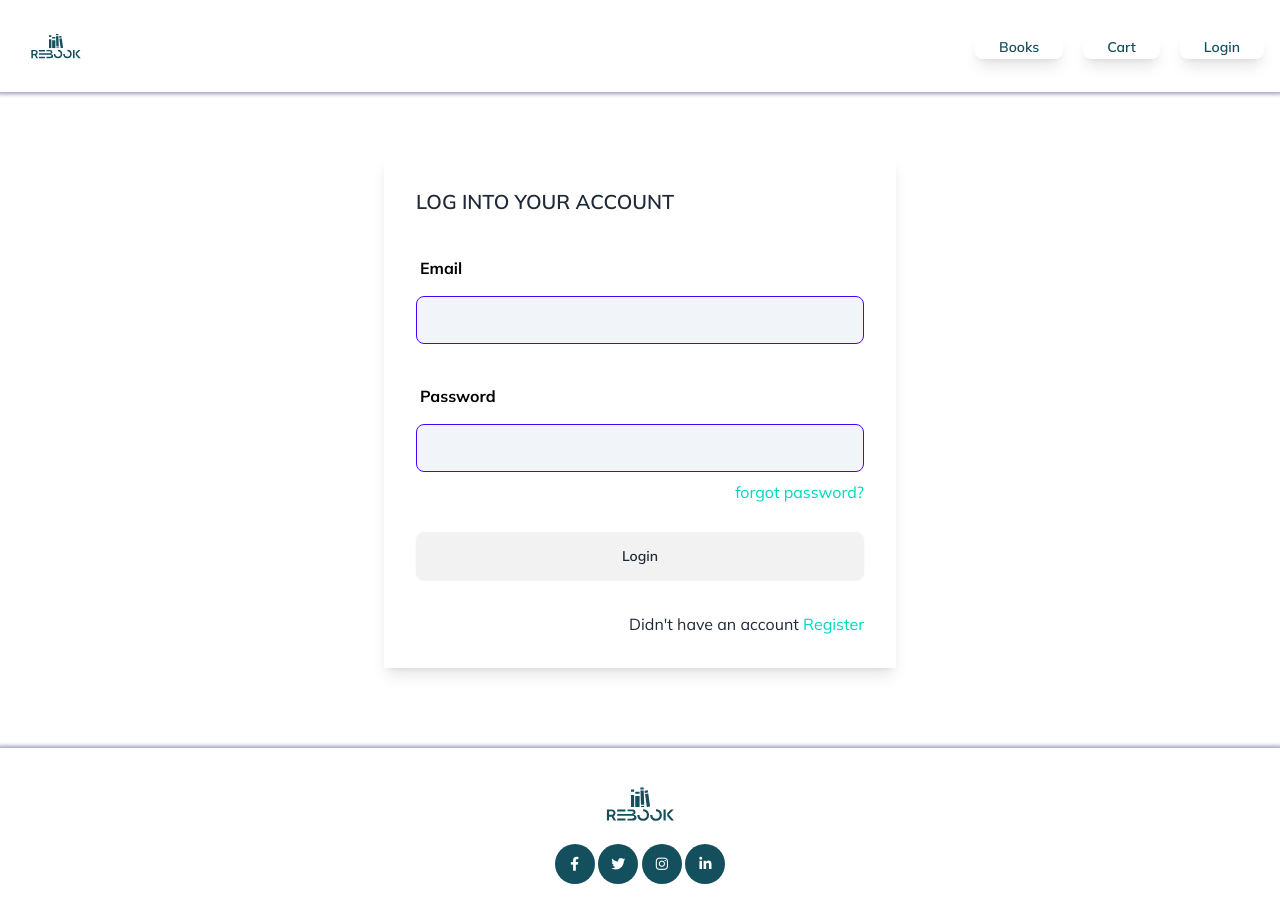
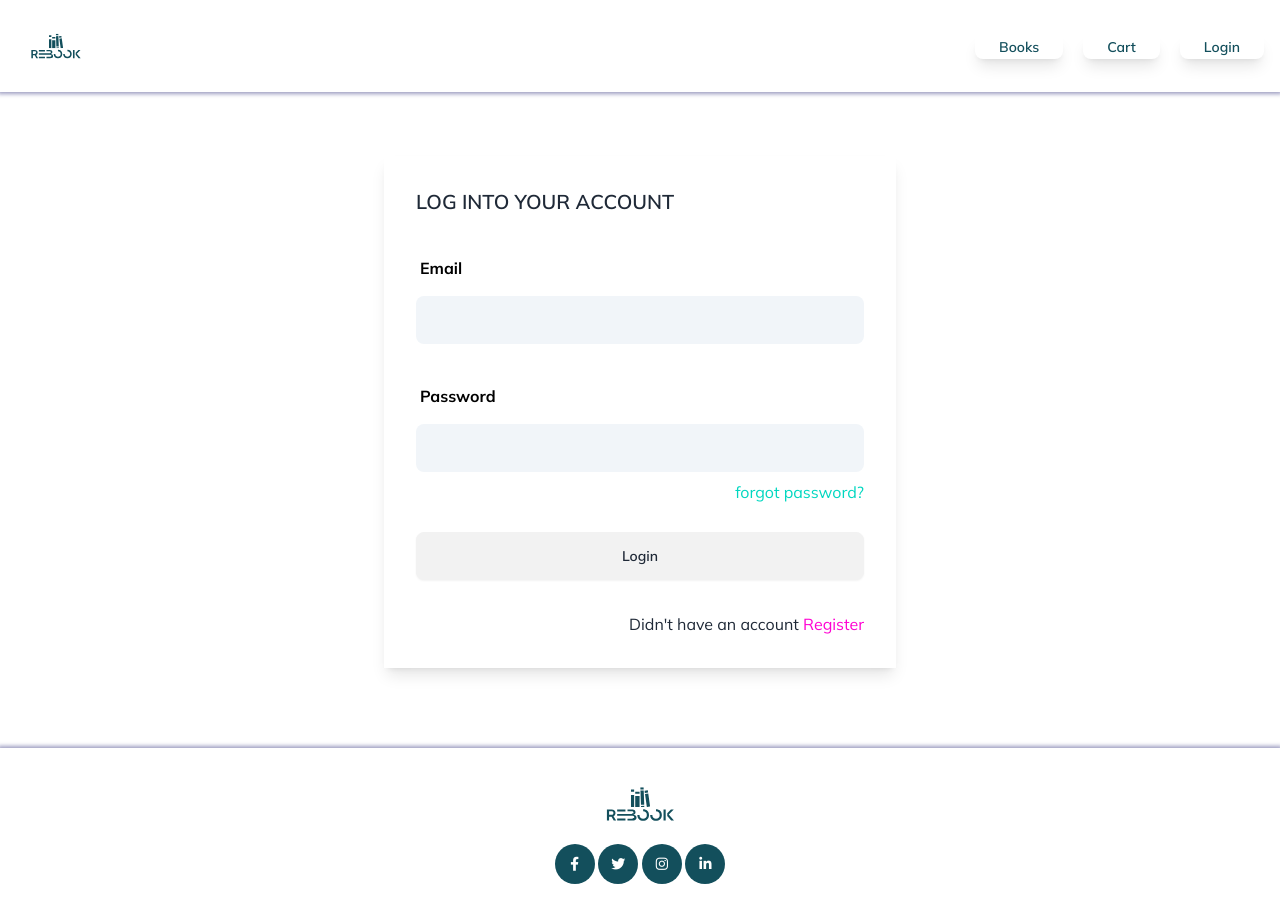
Before and after one commit to Minilik94/E-commerce-bookstore, a SvelteKit app in the folder client/: page /login in a window 1280 px wide. Built offline with nearby package versions, Linux system fonts and the light colour scheme.

Commit message:
UI some bugs

```diff
--- a/client/src/routes/books/+page.svelte
+++ b/client/src/routes/books/+page.svelte
@@ -92,7 +92,6 @@
         align-items: center;
         justify-content: space-between;
         width: 80%;
-        row-gap: 3rem;
         margin: auto;
         flex-wrap: wrap;
         /* margin-bottom: auto; */
--- a/client/src/routes/login/+page.svelte
+++ b/client/src/routes/login/+page.svelte
@@ -11,7 +11,7 @@
     <label for="email" class="label -mb-6 text-black font-bold">Email</label>
     <input
         type="email"
-        class="input input-primary w-full max-w-2xl bg-slate-100"
+        class="input input-ghost w-full max-w-2xl bg-slate-100"
         name="email"
         id="email"
     />
@@ -20,7 +20,7 @@
     >
     <input
         type="password"
-        class="input input-primary w-full max-w-2xl bg-slate-100"
+        class="input input-ghost w-full max-w-2xl bg-slate-100"
         name="password"
         id="password"
     />
@@ -31,6 +31,6 @@
     <button type="submit" class="btn">Login</button>
     <p class="self-end">
         Didn't have an account
-        <a href="/signup" class="link link-hover link-accent">Register</a>
+        <a href="/signup" class="link link-hover link-secondary">Register</a>
     </p>
 </form>
```
